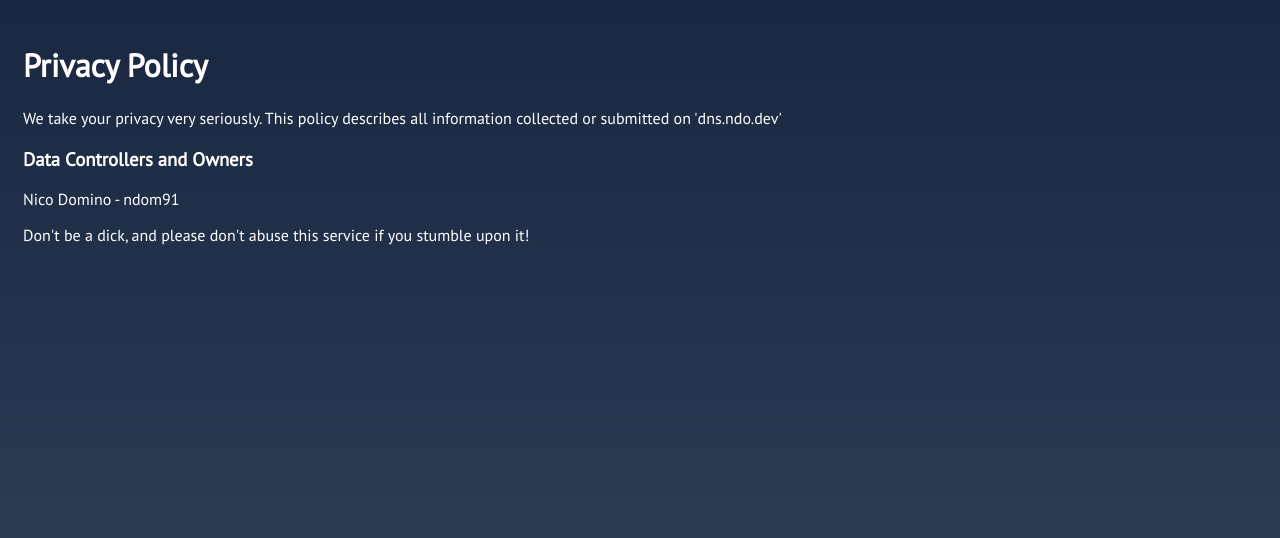
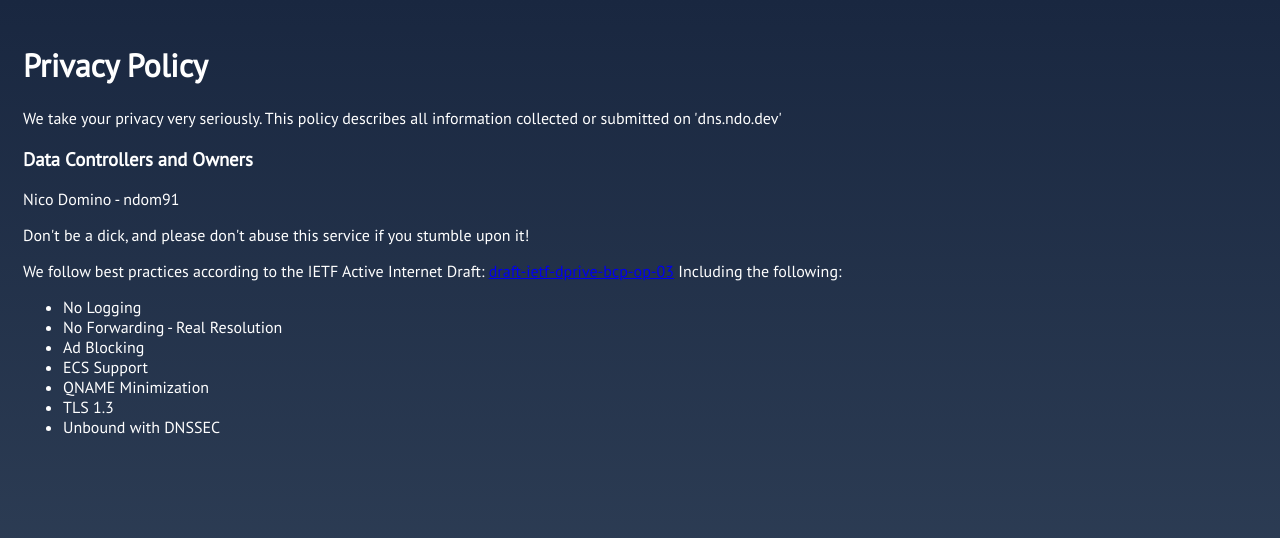
Before and after one commit to ndom91/dns.ndo.dev, a website: page public/privacy.html in a window 1280 px wide. Drawn offline with Linux system fonts and the light colour scheme.

Commit message:
fix: updated privacy policy

```diff
--- a/public/privacy.html
+++ b/public/privacy.html
@@ -45,5 +45,19 @@
       <p>
         Don't be a dick, and please don't abuse this service if you stumble upon it!
       </p>
+      <p>
+        We follow best practices according to the IETF Active Internet Draft:
+        <a href="https://datatracker.ietf.org/doc/draft-ietf-dprive-bcp-op/">draft-ietf-dprive-bcp-op-03</a>
+
+        Including the following:
+        <ul>
+          <li>No Logging</li>
+          <li>No Forwarding - Real Resolution</li>
+          <li>Ad Blocking</li>
+          <li>ECS Support</li>
+          <li>QNAME Minimization</li>
+          <li>TLS 1.3</li>
+          <li>Unbound with DNSSEC</li>
+      </p>
   </body>
 </html>
```
